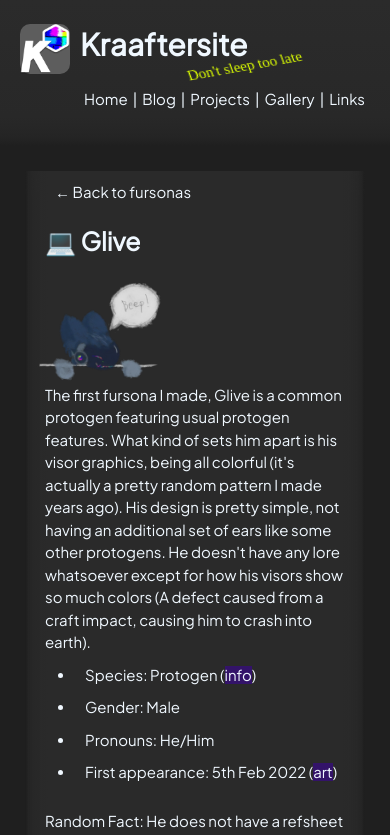
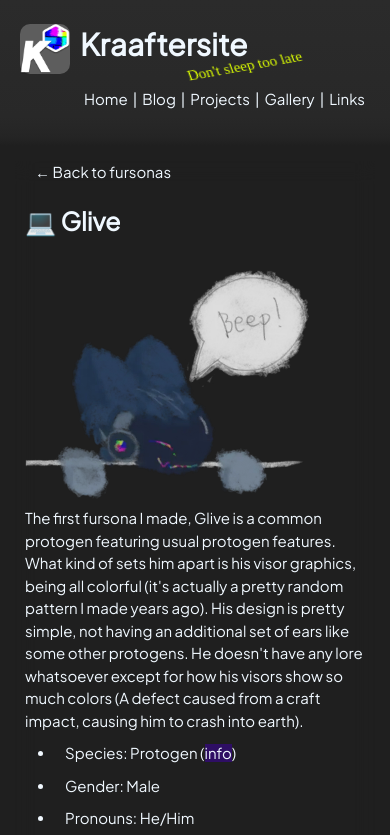
Before and after one commit to Kraafter/Kraaftersite-v3, a SvelteKit app: page /about/fursona/glive in a window 390 px wide. Shown: the top 835 px of the page. Built offline with nearby package versions, Linux system fonts and the light colour scheme; no server answers; a web font is replaced by a local one.

Commit message:
fursona page layout changes

```diff
--- a/src/routes/about/fursona/+page.svelte
+++ b/src/routes/about/fursona/+page.svelte
@@ -162,8 +162,9 @@
         }
 
         .full {
-            padding: 10px;
-            margin: 25px;
+            padding: 0px;
+            margin: 5px;
+            background: transparent;
         }
 
         .text1 {
--- a/src/routes/about/fursona/glive/+page.svelte
+++ b/src/routes/about/fursona/glive/+page.svelte
@@ -178,14 +178,26 @@
             width: 50%;
             margin: 0;
         }
+
+        .full {
+            padding: 0px;
+            margin: 5px;
+            background: transparent;
+        }
+
+        .gliveimg {
+            width: unset;
+            height: 250px;
+        }
     }
 
     /* Medium devices (tablets, less than 992px) */
     @media (max-width: 991.98px) {
 
         .full {
-            padding: 10px;
-            margin: 25px;
+            padding: 0px;
+            margin: 15px;
+            background: transparent;
         }
 
         .text1 {
--- a/src/routes/about/fursona/nord/+page.svelte
+++ b/src/routes/about/fursona/nord/+page.svelte
@@ -179,14 +179,26 @@
             width: 50%;
             margin: 0;
         }
+
+        .full {
+            padding: 0px;
+            margin: 5px;
+            background: transparent;
+        }
+
+        .gliveimg {
+            width: unset;
+            height: 250px;
+        }
     }
 
     /* Medium devices (tablets, less than 992px) */
     @media (max-width: 991.98px) {
 
         .full {
-            padding: 10px;
-            margin: 25px;
+            padding: 0px;
+            margin: 15px;
+            background: transparent;
         }
 
         .text1 {
```
